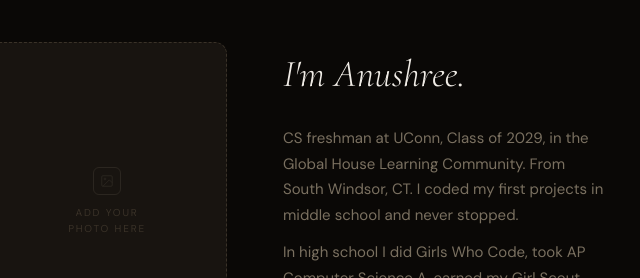
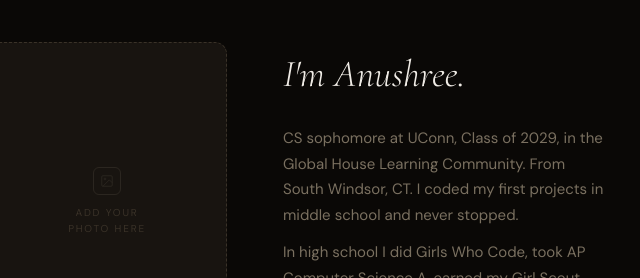
Before and after one commit to anushree35/portfolio-website, a plain HTML site: page index.html in a window 1280 px wide. Shown: the part 7662-7940 px from the top of the page, 155-795 px from the left. Drawn offline with nearby package versions, Linux system fonts and the light colour scheme; animation ran at ten frames a second.

Commit message:
Update bio to sophomore
Co-Authored-By: Claude Opus 5.5 <noreply@anthropic.com>

```diff
--- a/index.html
+++ b/index.html
@@ -1113,7 +1113,7 @@ footer a:hover{color:var(--accent)}
 
       <div class="reveal">
         <h3 class="about-text-heading">I'm Anushree.</h3>
-        <p>CS freshman at UConn, Class of 2029, in the Global House Learning Community. From South Windsor, CT. I coded my first projects in middle school and never stopped.</p>
+        <p>CS sophomore at UConn, Class of 2029, in the Global House Learning Community. From South Windsor, CT. I coded my first projects in middle school and never stopped.</p>
         <p>In high school I did Girls Who Code, took AP Computer Science A, earned my Girl Scout Gold Award as an Ambassador, and founded my school photography club. Outside of tech I go to the gym, do pilates, cook, travel, and vlog. Involved with Hindu Yuva, SWE, and WiCS at UConn.</p>
         <div class="stats-row">
           <div class="stat-box"><div class="stat-n">400+</div><div class="stat-l">Volunteer hours</div></div>
```
